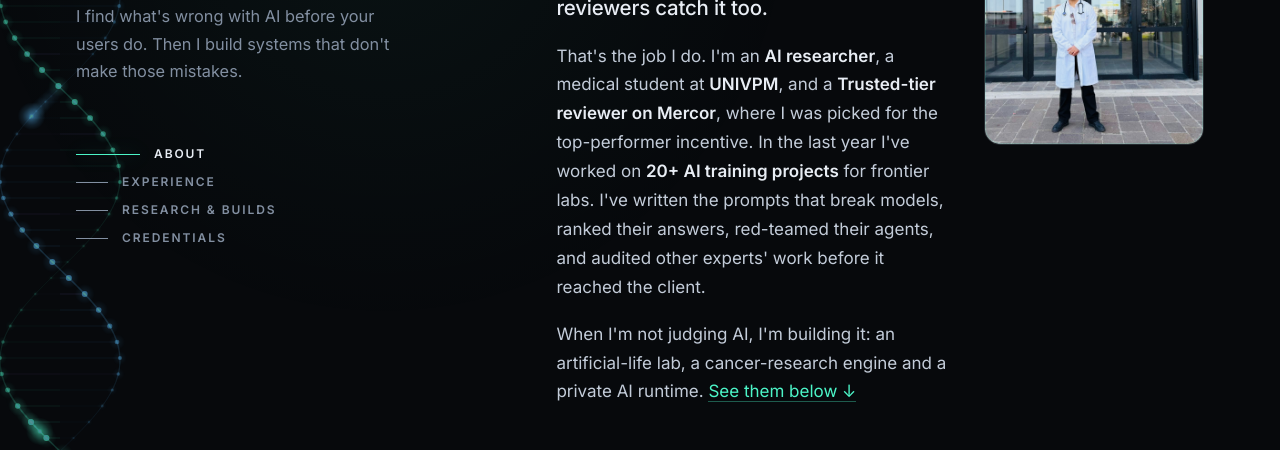
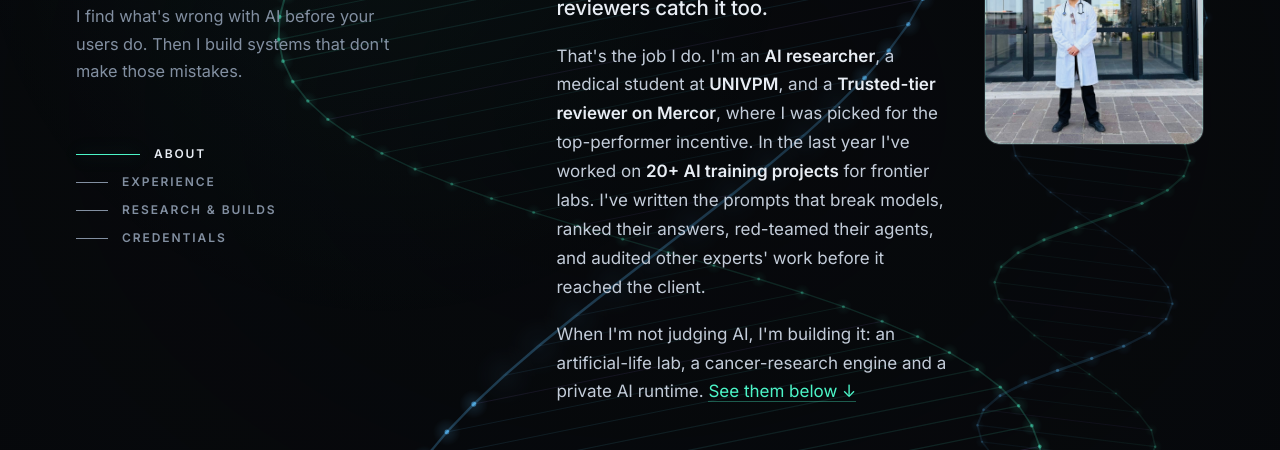
Before and after one commit to Adnan-shamim-dar/Adnan_portfolio, a plain HTML site: page index.html in a window 1280 px wide. Shown: the part 250-700 px from the top of the page. Drawn offline with Linux system fonts and the light colour scheme; animation ran at ten frames a second.

Commit message:
feat: immersive full-screen 3D DNA helix
Large B-DNA-proportioned helix behind the whole page plus a distant
second helix for depth. Scrolling glides along the axis (eased),
depth drives node size and glow, foreground nodes turn to bokeh.

Co-Authored-By: Claude Opus 5.5 <noreply@anthropic.com>

```diff
--- a/index.html
+++ b/index.html
@@ -14,7 +14,7 @@
 <link rel="preconnect" href="https://fonts.googleapis.com" />
 <link rel="preconnect" href="https://fonts.gstatic.com" crossorigin />
 <link href="https://fonts.googleapis.com/css2?family=Inter:wght@400;500;600;700&family=JetBrains+Mono:wght@400;500&display=swap" rel="stylesheet" />
-<link rel="stylesheet" href="style.css?v=20261114e" />
+<link rel="stylesheet" href="style.css?v=20261114g" />
 <script type="application/ld+json">
 {
   "@context": "https://schema.org",
@@ -32,7 +32,7 @@
 </head>
 <body>
 <div class="spotlight" aria-hidden="true"></div>
-<canvas class="dna" aria-hidden="true" style="position:fixed;top:0;left:0;width:200px;height:100vh;pointer-events:none;z-index:0"></canvas>
+<canvas class="dna" aria-hidden="true" style="position:fixed;top:0;left:0;width:100vw;height:100vh;pointer-events:none;z-index:0"></canvas>
 <a class="skip" href="#content">Skip to content</a>
 
 <div class="layout">
@@ -343,6 +343,6 @@
   <img alt="" />
 </dialog>
 
-<script src="site.js?v=20261114e" defer></script>
+<script src="site.js?v=20261114g" defer></script>
 </body>
 </html>
--- a/site.js
+++ b/site.js
@@ -67,83 +67,111 @@
     return [W, H];
   };
 
-  /* ---------- neon DNA helix (left margin) ---------- */
+  /* ---------- immersive 3D neon DNA: you scroll through it ---------- */
   const dna = document.querySelector(".dna");
   if (dna) {
     const ctx = dna.getContext("2d");
     let [W, H] = fitCanvas(dna);
-    let lastScroll = window.scrollY, spin = 0, velocity = 0, last = 0;
-    // signal pulses travelling down the strands
-    const pulses = Array.from({ length: 3 }, (_, i) => ({ y: (i / 3) * H, strand: i % 2, speed: 0.6 + Math.random() * 0.5 }));
+    let t0 = performance.now(), last = 0, smoothScroll = window.scrollY;
 
-    const draw = (t) => {
-      ctx.clearRect(0, 0, W, H);
-      const cx = W / 2, A = Math.min(W * 0.3, 64), step = 16;
-      const k = (Math.PI * 2 * 2.2) / H;
-      const phase = spin + window.scrollY * 0.0026;
-      const at = (y, strand) => cx + (strand ? -1 : 1) * A * Math.sin(y * k + phase);
+    // one helix = axis position, radius, parallax, brightness
+    // B-DNA proportions: one full turn ~ 1.6x the helix diameter
+    const mk = (cx, R, gap, par, alpha, tilt, spin, far) =>
+      ({ cx, R, gap, par, alpha, tilt, spin, far, pitch: (2 * gap) / (1.6 * 2 * R) });
+    const helices = () => {
+      const small = W < 760;
+      return [
+        // distant helix: thin, slow, off to the right
+        mk(W * (small ? 0.88 : 0.86), Math.min(W * 0.07, 110), 16, 0.35, 0.38, 0.12, -0.0005, true),
+        // hero helix: huge, close to camera, sweeps across the page
+        mk(W * 0.5, Math.min(W * (small ? 0.38 : 0.26), 440), 22, 0.75, small ? 0.5 : 0.8, -0.2, 0.00035, false),
+      ];
+    };
 
-      const nodes = [];
-      let i = 0;
-      for (let y = -step; y <= H + step; y += step, i++) {
-        const th = y * k + phase, s = Math.sin(th), z = Math.cos(th);
-        const xa = cx + A * s, xb = cx - A * s, xm = (xa + xb) / 2;
-        // two-tone base pair: each half coloured by its strand; every 5th pair is a violet "marker"
-        const front = (z + 1) / 2, back = 1 - front;
-        const pairColor = i % 5 === 0 ? VIOLET : null;
-        ctx.lineWidth = 1.1;
-        ctx.strokeStyle = `rgba(${pairColor || MINT},${0.05 + 0.13 * front})`;
-        ctx.beginPath(); ctx.moveTo(xa, y); ctx.lineTo(xm, y); ctx.stroke();
-        ctx.strokeStyle = `rgba(${pairColor || CYAN},${0.05 + 0.13 * back})`;
-        ctx.beginPath(); ctx.moveTo(xm, y); ctx.lineTo(xb, y); ctx.stroke();
-        nodes.push([xa, y, z, MINT], [xb, y, -z, CYAN]);
-      }
-      // backbones: brighter where they face the viewer
-      for (let strand = 0; strand < 2; strand++) {
-        for (let y = -step; y <= H + step; y += 6) {
-          const z = Math.cos(y * k + phase) * (strand ? -1 : 1);
-          ctx.strokeStyle = `rgba(${strand ? CYAN : MINT},${0.10 + 0.22 * (z + 1) / 2})`;
-          ctx.lineWidth = 1 + 0.6 * (z + 1) / 2;
-          ctx.beginPath(); ctx.moveTo(at(y, strand), y); ctx.lineTo(at(y + 6, strand), y + 6); ctx.stroke();
+    const drawHelix = (h, time, scroll) => {
+      const D = h.R * 3.4;                       // camera distance from axis
+      const cy = H / 2, cosT = Math.cos(h.tilt), sinT = Math.sin(h.tilt);
+      const offset = (scroll * h.par) % (h.gap * 1000);
+      const first = Math.floor((offset - H * 0.9) / h.gap), lastI = Math.ceil((offset + H * 1.9) / h.gap);
+      const pts = [];
+      for (let i = first; i <= lastI; i++) {
+        const wy = i * h.gap - offset - H * 0.5;            // world y relative to screen centre
+        const th = i * h.pitch * Math.PI + time * h.spin;
+        for (let strand = 0; strand < 2; strand++) {
+          const a = th + strand * Math.PI;
+          const x = h.R * Math.cos(a), z = h.R * Math.sin(a);  // z > 0 toward camera
+          const p = D / (D - z);
+          let sx = x * (0.9 + 0.1 * p), sy = wy;          // depth drives size/glow, not shape
+          const rx = sx * cosT - sy * sinT, ry = sx * sinT + sy * cosT;  // tilt the whole helix
+          pts.push({ i, strand, x: h.cx + rx, y: cy + ry, z, p });
         }
       }
+      // rungs (base pairs) first, faint
+      for (let k = 0; k + 1 < pts.length; k += 2) {
+        const A = pts[k], B = pts[k + 1];
+        if (A.y < -80 && B.y < -80 || A.y > H + 80 && B.y > H + 80) continue;
+        const depth = (Math.min(A.p, B.p) - 0.6) / 1.2;
+        const violet = ((A.i % 7) + 7) % 7 === 0;
+        const g = ctx.createLinearGradient(A.x, A.y, B.x, B.y);
+        const al = h.alpha * (0.10 + 0.24 * Math.max(0, depth));
+        g.addColorStop(0, `rgba(${violet ? VIOLET : MINT},${al})`);
+        g.addColorStop(1, `rgba(${violet ? VIOLET : CYAN},${al})`);
+        ctx.strokeStyle = g; ctx.lineWidth = Math.max(0.6, 1.2 * Math.min(A.p, B.p));
+        ctx.beginPath(); ctx.moveTo(A.x, A.y); ctx.lineTo(B.x, B.y); ctx.stroke();
+      }
+      // backbones
+      for (let strand = 0; strand < 2; strand++) {
+        const s = pts.filter((q) => q.strand === strand);
+        for (let k = 0; k + 1 < s.length; k++) {
+          const A = s[k], B = s[k + 1];
+          const depth = Math.max(0, Math.min(1, (A.p - 0.6) / 1.1));
+          ctx.strokeStyle = `rgba(${strand ? CYAN : MINT},${h.alpha * (0.14 + 0.38 * depth)})`;
+          ctx.lineWidth = 1 + 2.2 * depth;
+          ctx.beginPath(); ctx.moveTo(A.x, A.y); ctx.lineTo(B.x, B.y); ctx.stroke();
+        }
+      }
+      // nucleotides, back to front; close ones become soft bokeh
       ctx.globalCompositeOperation = "lighter";
-      nodes.sort((a, b) => a[2] - b[2]);
-      for (const [x, y, z, c] of nodes) {
-        const d = (z + 1) / 2, r = 1.1 + 1.9 * d, a = 0.16 + 0.64 * d;
-        ctx.globalAlpha = a * 0.5;
-        const gs = r * 7; ctx.drawImage(glows[c], x - gs / 2, y - gs / 2, gs, gs);
-        ctx.globalAlpha = a; ctx.fillStyle = `rgb(${c})`;
-        ctx.beginPath(); ctx.arc(x, y, r, 0, Math.PI * 2); ctx.fill();
-      }
-      // travelling pulses
-      for (const p of pulses) {
-        const x = at(p.y, p.strand), c = p.strand ? CYAN : MINT;
-        for (let tail = 0; tail < 7; tail++) {
-          const ty = p.y - tail * 5, tx = at(ty, p.strand);
-          ctx.globalAlpha = 0.5 * (1 - tail / 7);
-          ctx.drawImage(glows[c], tx - 9, ty - 9, 18, 18);
+      pts.sort((a, b) => a.z - b.z);
+      for (const q of pts) {
+        if (q.y < -120 || q.y > H + 120) continue;
+        const c = q.strand ? CYAN : MINT;
+        const depth = Math.max(0, Math.min(1, (q.p - 0.6) / 1.1));
+        const r = (h.far ? 1.2 : 1.6) + (h.far ? 1.6 : 3.2) * depth;
+        if (!h.far && q.p > 1.3) {                         // out-of-focus foreground
+          const bs = r * 16;
+          ctx.globalAlpha = h.alpha * 0.10;
+          ctx.drawImage(glows[c], q.x - bs / 2, q.y - bs / 2, bs, bs);
+          continue;
         }
-        ctx.globalAlpha = 1; ctx.drawImage(glows[c], x - 14, p.y - 14, 28, 28);
+        const gs = r * 8;
+        ctx.globalAlpha = h.alpha * (0.12 + 0.35 * depth);
+        ctx.drawImage(glows[c], q.x - gs / 2, q.y - gs / 2, gs, gs);
+        ctx.globalAlpha = h.alpha * (0.25 + 0.6 * depth);
+        ctx.fillStyle = `rgb(${c})`;
+        ctx.beginPath(); ctx.arc(q.x, q.y, r * 0.7, 0, Math.PI * 2); ctx.fill();
       }
       ctx.globalAlpha = 1; ctx.globalCompositeOperation = "source-over";
     };
 
-    const tick = (t) => {
+    const render = (now) => {
+      ctx.clearRect(0, 0, W, H);
+      const time = reduce ? 0 : now - t0;
+      for (const h of helices()) drawHelix(h, time, smoothScroll);
+    };
+
+    const tick = (now) => {
       if (document.hidden) return;
-      if (t - last > 33) {
-        const dy = window.scrollY - lastScroll; lastScroll = window.scrollY;
-        velocity = velocity * 0.9 + dy * 0.0004;               // scroll gives the helix a little extra spin
-        spin += 0.009 + velocity;
-        for (const p of pulses) { p.y += p.speed * 3 + Math.abs(dy) * 0.2; if (p.y > H + 40) { p.y = -40; p.strand = Math.random() < 0.5 ? 0 : 1; } }
-        draw(t); last = t;
+      if (now - last > 33) {
+        smoothScroll += (window.scrollY - smoothScroll) * 0.18;   // eased, feels like gliding through it
+        render(now); last = now;
       }
       requestAnimationFrame(tick);
     };
 
-    draw(0);
-    window.addEventListener("resize", () => { [W, H] = fitCanvas(dna); draw(0); });
-    if (reduce) window.addEventListener("scroll", () => draw(0), { passive: true });
+    render(t0);
+    window.addEventListener("resize", () => { [W, H] = fitCanvas(dna); render(performance.now()); });
+    if (reduce) window.addEventListener("scroll", () => { smoothScroll = window.scrollY; render(0); }, { passive: true });
     else {
       requestAnimationFrame(tick);
       document.addEventListener("visibilitychange", () => { if (!document.hidden) requestAnimationFrame(tick); });
--- a/style.css
+++ b/style.css
@@ -39,15 +39,13 @@ b, strong { color: var(--text); font-weight: 600; }
   background: radial-gradient(600px circle at var(--x, 30%) var(--y, 20%), rgba(76, 245, 200, 0.045), transparent 70%);
 }
 
-/* DNA helix, left margin */
-.dna {
-  left: max(0px, calc((100vw - 1240px) / 2 - 200px)) !important;
-  opacity: .95;
-  -webkit-mask-image: linear-gradient(to bottom, transparent 0%, #000 12%, #000 88%, transparent 100%);
-          mask-image: linear-gradient(to bottom, transparent 0%, #000 12%, #000 88%, transparent 100%);
+/* immersive DNA: full-viewport canvas behind everything */
+.dna { opacity: 1; }
+/* soft dark veil keeps text crisp over the helix */
+.layout::before {
+  content: ""; position: fixed; inset: 0; z-index: -1; pointer-events: none;
+  background: radial-gradient(1200px 900px at 50% 45%, rgba(7, 9, 12, 0.35), rgba(7, 9, 12, 0) 70%);
 }
-@media (max-width: 1640px) { .dna { left: -40px !important; opacity: .55; } }
-@media (max-width: 1024px) { .dna { left: -70px !important; opacity: .28; } }
 
 /* ================= layout ================= */
 .layout {
```
